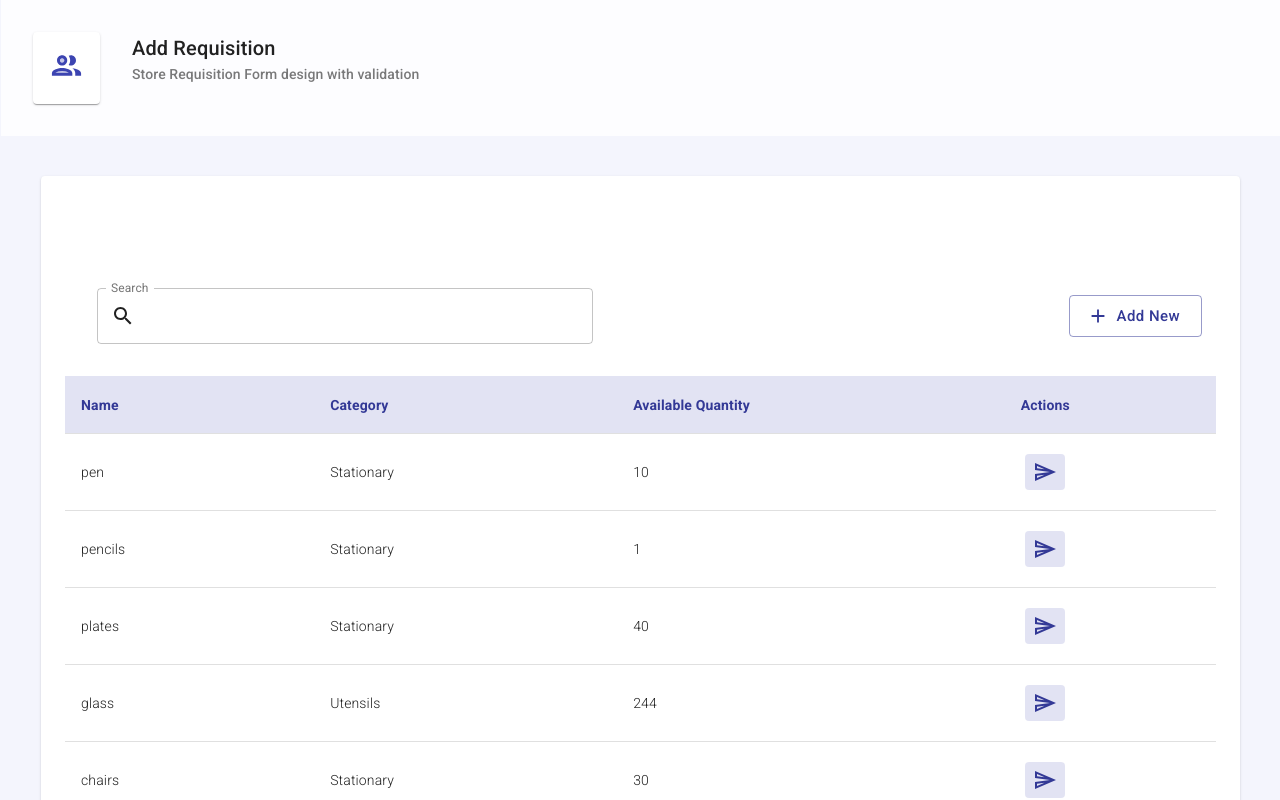
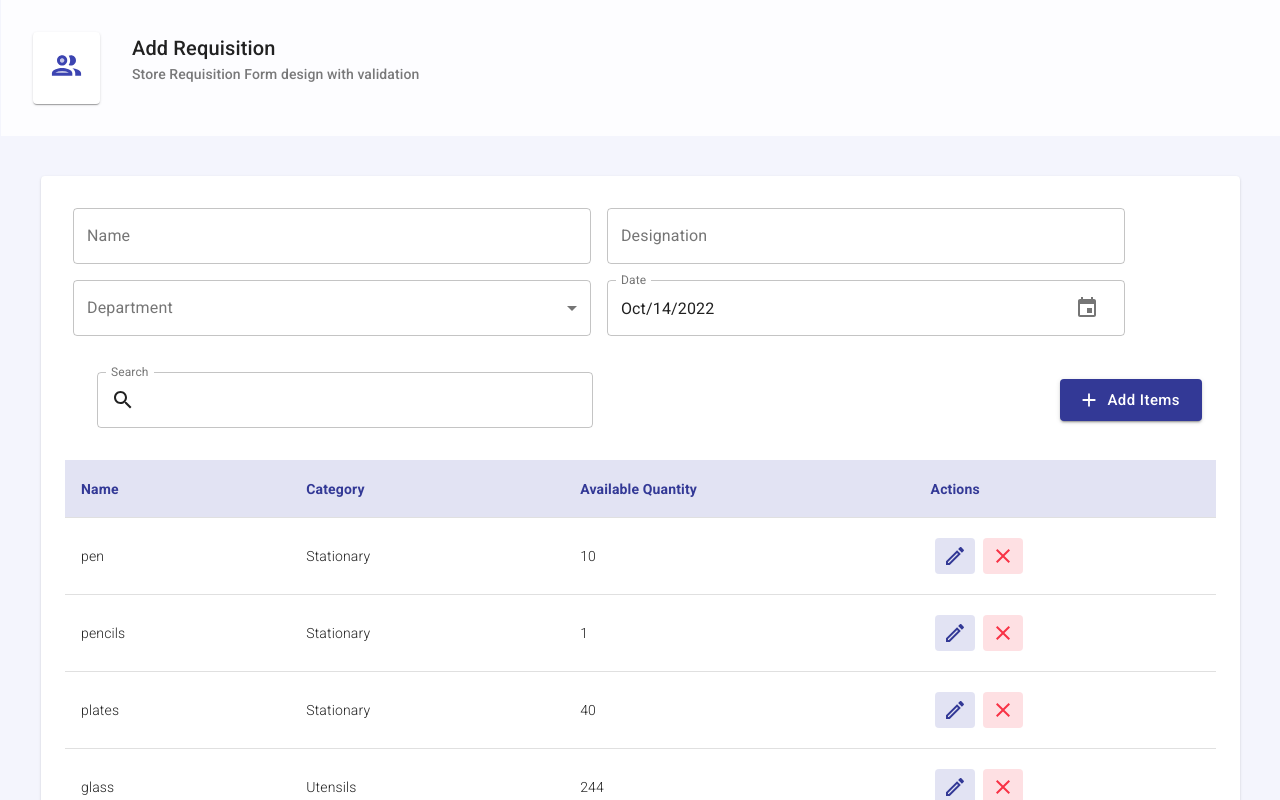
Before and after one commit to zeeshangondal/MUI-Work, a React (Create React App) app: page / in a window 1280 px wide. Shown: the top 800 px of the page. Built offline with nearby package versions, Linux system fonts and the light colour scheme.

Commit message:
temp 4 requisition commit

```diff
--- a/src/components/Popup.js
+++ b/src/components/Popup.js
@@ -7,7 +7,8 @@ const useStyles = makeStyles(theme => ({
     dialogWrapper: {
         padding: theme.spacing(2),
         position: 'absolute',
-        top: theme.spacing(5)
+        top: theme.spacing(3),
+        width: '100%'
     },
     dialogTitle: {
         paddingRight: '0px'
--- a/src/components/useForm.js
+++ b/src/components/useForm.js
@@ -47,9 +47,9 @@ const useStyles = makeStyles(theme => ({
 export function Form(props) {
 
     const classes = useStyles();
-    const { children, ...other } = props;
+    const { children,className='', ...other } = props;
     return (
-        <form className={classes.root} autoComplete="off" {...other}>
+        <form className={`${classes.root} ${className}`} autoComplete="off" {...other}>
             {props.children}
         </form>
     )
--- a/src/pages/Requisitions/Items.js
+++ b/src/pages/Requisitions/Items.js
@@ -15,6 +15,7 @@ import AddIcon from '@material-ui/icons/Add';
 
 import SendOutlinedIcon from '@material-ui/icons/SendOutlined';
 import Popup from '../../components/Popup';
+import Notification from '../../components/Notification';
 
 
 
@@ -41,6 +42,15 @@ const useStyles = makeStyles(theme => ({
     }
 }))
 
+const useStyles2 = makeStyles(theme => ({
+    root: {
+        '& .MuiFormControl-root': {
+            width: '80%',
+            margin: theme.spacing(1)
+        }
+    }
+}))
+
 const allItemsHeadCells = [
     { id: 'name', label: 'Name' },
     { id: 'category', label: 'Category' },
@@ -51,18 +61,16 @@ const allItemsHeadCells = [
 
 export default function Items(props) {
     const classes = useStyles()
+    const formClasses=useStyles2()
     const [allItems, setAllItems] = React.useState(itemService.getItems())
     const [filterFn, setFilterFn] = useState({ fn: items => { return items; } })
-
-
-
-
     const validate = (fieldValues = values) => {
         let temp = { ...errors }
-        temp.quantity = fieldValues.quantity ? "" : "Quantity can not be negative."
+        temp.quantity = parseInt(fieldValues.quantity) >= 1 ? "" : "Quantity must b greater than 0."
         setErrors({
             ...temp
         })
+        console.log(errors)
         return Object.values(temp).every(x => x == "")
     }
     const {
@@ -72,7 +80,7 @@ export default function Items(props) {
         errors,
         setErrors,
         resetForm
-    } = useForm(initialFValues, true, validate);
+    } = useForm({ quantity: 1 }, true, validate);
 
 
     const {
@@ -96,15 +104,18 @@ export default function Items(props) {
     }
 
 
-    // const handleSubmit = (e) => {
-    //     e.preventDefault()
-    //     if (validate()) {
-    //         addOrEdit(values, resetForm)
-    //     }
-    // }
+    const handleItemSubmit = (e) => {
+        e.preventDefault()
+        if (validate()) {
+            setOpenItemPopup(false)
+            props.addItemToRequisition(values)
+        }
+    }
 
-    const [addingItem, setAddingItem] = React.useState({})
     const [openItemPopup, setOpenItemPopup] = useState(false)
+
+
+
 
     return (
         <>
@@ -114,24 +125,29 @@ export default function Items(props) {
                 title="Add Item to Requisition"
                 setOpenPopup={setOpenItemPopup}
             >
-                <Form>
+                <Form onSubmit={handleItemSubmit} className={formClasses.root}>
                     <Grid container>
                         <Grid item xs={12}>
                             <Controls.Input
                                 label='Item'
-                                value={addingItem.name}
-                                disabled={true}
+                                value={values.name}
                             />
                             <Controls.Input
                                 label='Category'
-                                value={addingItem.category}
-                                disabled={true}
+                                value={values.category}
                             />
                             <Controls.Input
                                 label='Quantity'
+                                name='quantity'
                                 type='number'
-                                value={addingItem.quantity}
-                                onChange={()=>{}}
+                                value={values.quantity}
+                                onChange={handleInputChange}
+                                error={errors.quantity}
+                            />
+                            <br/>
+                            <Controls.Button
+                                type="submit"
+                                text="Submit"
                             />
                         </Grid>
                     </Grid>
@@ -139,14 +155,6 @@ export default function Items(props) {
                 </Form>
 
             </Popup>
-
-            <br />
-            <br /><br /><br />
-
-
-
-
-            <Form >
                 <Toolbar>
                     <Controls.Input
                         className={classes.searchInput}
@@ -157,12 +165,6 @@ export default function Items(props) {
                             </InputAdornment>)
                         }}
                         onChange={handleSearch}
-                    />
-                    <Controls.Button
-                        className={classes.newButton}
-                        text="Add New"
-                        variant="outlined"
-                        startIcon={<AddIcon />}
                     />
                 </Toolbar>
 
@@ -176,39 +178,16 @@ export default function Items(props) {
                                     <TableCell>{item.category}</TableCell>
                                     <TableCell>{item.quantity}</TableCell>
                                     <TableCell>
-                                        <Controls.ActionButton color='primary' onClick={() => { setAddingItem(item); setOpenItemPopup(true) }}>
+                                        <Controls.ActionButton color='primary' onClick={() => { setValues({ ...item ,quantity:1}); setOpenItemPopup(true) }}>
                                             <SendOutlinedIcon />
                                         </Controls.ActionButton>
                                     </TableCell>
-                                    {/* <TableCell>
-                                    <Controls.ActionButton color='primary' onClick={() => openInPopup(item)}>
-                                        <EditOutlined />
-                                    </Controls.ActionButton>
-
-                                    <Controls.ActionButton color='secondary'
-                                        onClick={() => {
-                                            setConfirmDialog({
-                                                isOpen: true,
-                                                title: 'Are you sure to delete this record?',
-                                                subTitle: "You can't undo this operation",
-                                                onConfirm: () => { onDelete(item.id) }
-                                            })
-                                        }}
-                                    >
-                                        <CloseIcon />
-                                    </Controls.ActionButton>
-                                </TableCell> */}
                                 </TableRow>
                             ))
                         }
                     </TableBody>
                 </TblContainer>
                 <TblPagination />
-                <br />
-                <br />
-                <br />
-
-            </Form>
         </>
     )
 }
--- a/src/pages/Requisitions/RequisitionForm.js
+++ b/src/pages/Requisitions/RequisitionForm.js
@@ -10,11 +10,15 @@ import { Paper, makeStyles, TableBody, TableRow, TableCell, Toolbar, InputAdornm
 
 
 import Controls from "../../components/controls/Controls";
-import { Search } from "@material-ui/icons";
+import { EditOutlined, Search } from "@material-ui/icons";
 import AddIcon from '@material-ui/icons/Add';
+import CloseIcon from '@material-ui/icons/Close';
 
 import SendOutlinedIcon from '@material-ui/icons/SendOutlined';
 import Items from './Items';
+import Notification from '../../components/Notification';
+import Popup from '../../components/Popup';
+import ConfirmDialog from '../../components/ConfirmDialog';
 
 
 
@@ -41,7 +45,7 @@ const useStyles = makeStyles(theme => ({
     }
 }))
 
-const allItemsHeadCells = [
+const addedItemsHeadCells = [
     { id: 'name', label: 'Name' },
     { id: 'category', label: 'Category' },
     { id: 'quantity', label: 'Available Quantity', disableSorting: true },
@@ -53,9 +57,11 @@ export default function RequisitionForm(props) {
     const classes = useStyles()
 
     const { addOrEdit, recordForEdit } = props;
-    const [allItems, setAllItems] = React.useState(itemService.getItems())
+    const [addedItems, setAddedItems] = React.useState(itemService.getItems())
     const [filterFn, setFilterFn] = useState({ fn: items => { return items; } })
-
+    const [notify, setNotify] = useState({ isOpen: false, message: '', type: '' })
+    const [openPopup, setOpenPopup] = useState(false)
+    const [confirmDialog, setConfirmDialog] = useState({ isOpen: false, title: '', subTitle: '' })
 
     React.useEffect(() => {
         if (recordForEdit != null) {
@@ -100,7 +106,6 @@ export default function RequisitionForm(props) {
         setErrors,
         resetForm
     } = useForm(initialFValues, true, validate);
-    console.log(values)
 
 
     const {
@@ -108,9 +113,40 @@ export default function RequisitionForm(props) {
         TblHead,
         TblPagination,
         recordsAfterPagingAndSorting
-    } = useTable(allItems, allItemsHeadCells, filterFn)
+    } = useTable(addedItems, addedItemsHeadCells, filterFn)
+
+    const addItemToRequisition = (item) => {
+        setAddedItems([
+            ...addedItems,
+            item
+        ])
+        setNotify({
+            isOpen: true,
+            message: `${item.quantity} ${item.name} Added Successfully`,
+            type: 'success'
+        })
+    }
+    const onRemoveItemFromRequisition = item => {
+        setConfirmDialog({
+            ...confirmDialog,
+            isOpen: false
+        })
+        setAddedItems(addedItems.filter(x => x.id != item.id))
+
+        setNotify({
+            isOpen: true,
+            message: `${item.quantity} ${item.name} Removed Successfully`,
+            type: 'error'
+        })
+    }
 
 
+    const handleSubmit = (e) => {
+        e.preventDefault()
+        if (validate()) {
+            addOrEdit(values, resetForm)
+        }
+    }
     const handleSearch = e => {
         let target = e.target;
         setFilterFn({
@@ -124,20 +160,9 @@ export default function RequisitionForm(props) {
     }
 
 
-    const handleSubmit = (e) => {
-        e.preventDefault()
-        if (validate()) {
-            addOrEdit(values, resetForm)
-        }
-    }
-
     return (
         <>
-        <Items />
-        <br />
-                <br />
-                <br />
-                <Form>
+            <Form>
                 <Grid container>
                     <Grid item xs={12}>
                         <Controls.Input
@@ -163,17 +188,82 @@ export default function RequisitionForm(props) {
                             options={employeeService.getDepartmentCollection()}
                             error={errors.departmentId}
                         />
-
                         <Controls.DatePicker
                             name="requestedDate"
                             label="Date"
                             value={values.requestedDate}
                             onChange={handleInputChange}
                         />
+
                     </Grid>
                 </Grid>
+                <br />
 
-            //Tabel for items
+                <Popup
+                    openPopup={openPopup}
+                    title="Add Items to Requisition"
+                    setOpenPopup={setOpenPopup}
+                >
+                    <Items
+                        addItemToRequisition={addItemToRequisition}
+                    />
+                </Popup>
+                <Toolbar>
+                    <Controls.Input
+                        className={classes.searchInput}
+                        label="Search"
+                        InputProps={{
+                            startAdornment: (<InputAdornment position="start">
+                                <Search />
+                            </InputAdornment>)
+                        }}
+                        onChange={handleSearch}
+                    />
+                    <Controls.Button
+                        className={classes.newButton}
+                        text="Add Items"
+                        variant="contained"
+                        startIcon={<AddIcon />}
+                        onClick={() => { setOpenPopup(true) }}
+                    />
+                </Toolbar>
+                <TblContainer>
+                    <TblHead />
+                    <TableBody>
+                        {
+                            recordsAfterPagingAndSorting().map((item) => {
+                                console.log(item,"added")
+                                return (
+                                    <TableRow key={item.id}>
+                                        <TableCell>{item.name}</TableCell>
+                                        <TableCell>{item.category}</TableCell>
+                                        <TableCell>{item.quantity}</TableCell>
+                                        <TableCell>
+                                            <Controls.ActionButton color='primary' >
+                                                <EditOutlined />
+                                            </Controls.ActionButton>
+
+                                            <Controls.ActionButton color='secondary'
+                                                onClick={() => {
+                                                    console.log("clicked")
+                                                    setConfirmDialog({
+                                                        isOpen: true,
+                                                        title: 'Are you sure to delete this item?',
+                                                        subTitle: "You can't undo this operation",
+                                                        onConfirm: () => { onRemoveItemFromRequisition(item) }
+                                                    })
+                                                }}
+                                            >
+                                                <CloseIcon />
+                                            </Controls.ActionButton>
+                                        </TableCell>
+                                    </TableRow>
+                                )
+                            })
+                        }
+                    </TableBody>
+                </TblContainer>
+                <TblPagination />
 
                 <Grid container>
                     <Grid item xs={12}>
@@ -222,8 +312,11 @@ export default function RequisitionForm(props) {
                         />
                     </Grid>
                 </Grid>
-
             </Form>
+            <Notification
+                notify={notify}
+                setNotify={setNotify}
+            />
         </>
     )
 }
--- a/src/services/itemService.js
+++ b/src/services/itemService.js
@@ -33,7 +33,15 @@ export let items = [
         categoryId:1,
         packagingId:0,
         quantity:30,
+    },
+    {
+        id:6,
+        name:"Papers",
+        categoryId:1,
+        packagingId:0,
+        quantity:23,
     }
+
 ]
 
 export const categoryOptions = [
```
